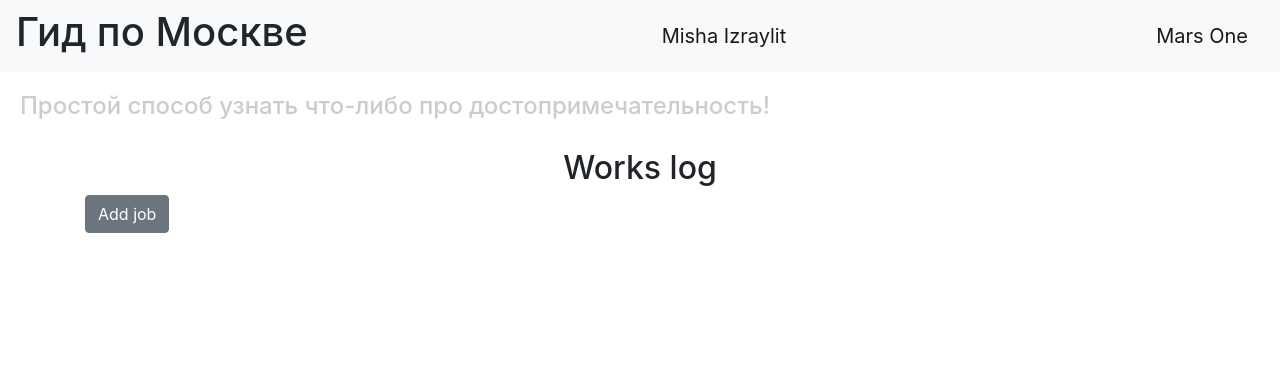
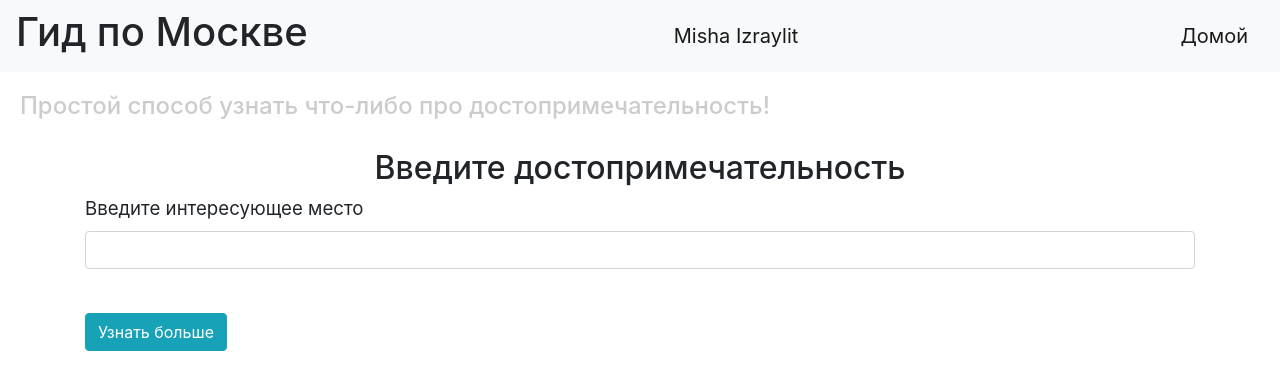
Before and after one commit to moiz303/Moscow_Guide, a Flask app: page / in a window 1280 px wide. Shown: the top 390 px of the page. Run offline with Flask 3, Linux system fonts and the light colour scheme; a user stored in the database is signed in; some libraries are stand-ins or nearby versions.

Commit message:
Unversioned Files

```diff
--- /dev/null
+++ b/data/make_req.py
@@ -0,0 +1,8 @@
+from flask_wtf import FlaskForm
+from wtforms import SubmitField, StringField
+from wtforms.validators import DataRequired
+
+
+class Reqest(FlaskForm):
+    req = StringField('Введите интересующее место', validators=[DataRequired()])
+    submit = SubmitField('Узнать больше')
--- a/log_in.py
+++ b/log_in.py
@@ -1,11 +1,13 @@
-from flask import Flask, render_template, redirect
+import wikipedia
+
+from flask import Flask, render_template, redirect, url_for
 from flask_login import LoginManager, login_user, login_required, logout_user
 
 from data import db_session
 from data.login_form import LoginForm
 from data.users import User
-from data.jobs import Jobs
 from data.register import RegisterForm
+from data.make_req import Reqest
 
 app = Flask(__name__)
 app.config['SECRET_KEY'] = 'yandexlyceum_secret_key'
@@ -39,16 +41,25 @@
     return render_template('login.html', title='Авторизация', form=form)
 
 
-@app.route("/")
+@app.route("/", methods=['GET', 'POST'])
 def index():
     """
     Сама, собственно, база
     """
-    db_sess = db_session.create_session()
-    jobs = db_sess.query(Jobs).all()
-    users = db_sess.query(User).all()
-    names = {name.id: (name.surname, name.name) for name in users}
-    return render_template("index.html", jobs=jobs, names=names, title='Work log')
+    form = Reqest()
+    if form.validate_on_submit():
+        return redirect(url_for(".give_info", request=form.req.data))
+    return render_template("index.html", form=form)
+
+
+@app.route("/give_info/<request>", methods=['GET', 'POST'])
+def give_info(request):
+    """
+    Получаем информацию с Википедии и постим её
+    """
+    wikipedia.set_lang('ru')
+    info = wikipedia.summary(request)
+    return render_template("give_info.html", text=info)
 
 
 @app.route('/logout')
@@ -69,11 +80,11 @@
     form = RegisterForm()
     if form.validate_on_submit():
         if form.password.data != form.password_again.data:
-            return render_template('register.html', title='Register', form=form,
+            return render_template('register.html', title='Регистрация', form=form,
                                    message="Пароли не совпадают")
         db_sess = db_session.create_session()
         if db_sess.query(User).filter(User.email == form.email.data).first():
-            return render_template('register.html', title='Register', form=form,
+            return render_template('register.html', title='Регистрация', form=form,
                                    message="Пользователь уже существует")
         user = User(
             name=form.name.data,
@@ -91,11 +102,11 @@
     return render_template('register.html', title='Регистрация', form=form)
 
 
-def main():
+def log_in():
     db_session.global_init("db/Users.sqlite3")
 
     app.run()
 
 
 if __name__ == '__main__':
-    main()
+    log_in()
--- a/templates/base.html
+++ b/templates/base.html
@@ -17,11 +17,11 @@
         <a class="navbar-brand" href="/logout">{{ current_user.name }} {{ current_user.surname }}</a>
         {% else %}
         <p>
-            <a class="btn btn-primary " href="/register">Register</a>
-            <a class="btn btn-success" href="/login">Log in</a>
+            <a class="btn btn-primary " href="/register">Регистрация</a>
+            <a class="btn btn-success" href="/login">Логин</a>
         </p>
         {% endif %}
-        <a class="navbar-brand" href="#">Mars One</a>
+        <a class="navbar-brand" href="#">Домой</a>
     </nav>
     <h4>Простой способ узнать что-либо про достопримечательность!</h4>
 </header>
--- a/templates/index.html
+++ b/templates/index.html
@@ -1,44 +1,18 @@
 {% extends "base.html" %}
 
 {% block content %}
-<meta charset="UTF-8">
-
-<h2 align="center">Works log</h2>
-{% if current_user.is_authenticated %}
-<a href="addjob" class="btn btn-secondary">Add job</a>
-{% endif %}
-{% for job in jobs %}
-<h3>Action # {{ job.id }}</h3>
-<div class="table_container">
-    <table class="my_table">
-        <tr class="my_row">
-            <td class="title" width="400px" bgcolor="#dddddd">Title of activity</td>
-            <td class="title" width="150px" bgcolor="#dddddd">Team leader</td>
-            <td class="title" width="100px" bgcolor="#dddddd" align="center">Duration</td>
-            <td class="title" width="200px" bgcolor="#dddddd" align="center">List of collaborators</td>
-            <td class="title" width="100px" bgcolor="#dddddd" align="center">Is finished</td>
-        </tr>
-        <tr class="my_row">
-            <td class="ordinary" bgcolor="#eeeeff">{{ job.job.capitalize() }}</td>
-            <td class="ordinary" bgcolor="#eeeeff">{{ names[job.team_leader][0] }} {{ names[job.team_leader][1] }}</td>
-            <td class="ordinary" bgcolor="#eeeeff" align="center">{{ job.work_size }} hours</td>
-            <td class="ordinary" bgcolor="#eeeeff" align="center">{{ job.collaborators }}</td>
-            {% if job.is_finished %}
-            <td class="ordinary" bgcolor="#eeffee" align="center">Finished</td>
-            {% else %}
-            <td class="ordinary" bgcolor="#ffeeff" align="center">Is not finished</td>
-            {% endif %}
-        </tr>
-
-    </table>
-</div>
-<br>
-{% if current_user.is_authenticated and current_user.id == job.team_leader or current_user.id == 1  %}
-<div>
-    <a href="/jobs/{{ job.id }}" class="btn btn-warning">Edit Job</a>
-    <a href="/job_delete/{{ job.id }}" class="btn btn-danger">Delete job</a>
-</div>
-{% endif %}
-{% endfor %}
-
+    <h2 align="center">Введите достопримечательность</h2>
+    <form action="" method="post">
+        {{ form.hidden_tag() }}
+        <p>
+            {{ form.req.label }}<br>
+            {{ form.req(class="form-control") }} <br>
+            {% for error in form.req.errors %}
+                    <div class="alert alert-danger" role="alert">
+                        {{ error }}
+                    </div>
+            {% endfor %}
+        </p>
+        <p>{{ form.submit(type="submit", class="btn btn-info") }}</p>
+    </form>
 {% endblock %}
--- a/templates/login.html
+++ b/templates/login.html
@@ -1,9 +1,8 @@
 {% extends "base.html" %}
 
 {% block content %}
-    <h1>Authorization</h1>
+    <h1>Aвторизация</h1>
     <form action="" method="post">
-        {{ form.hidden_tag() }}
         <p>
             {{ form.email.label }}<br>
             {{ form.email(class="form-control", type="email") }}<br>
--- a/templates/register.html
+++ b/templates/register.html
@@ -1,7 +1,7 @@
 {% extends "base.html" %}
 
 {% block content %}
-<h1>Register Form</h1>
+<h1>Форма регистрации</h1>
 
 <form action="" method="post">
     {{ form.hidden_tag() }}
```
Also changed, not shown: data/add_job.py (deleted, +0 -13 lines), main.py (+16 -24 lines), templates/addjob.html (deleted, +0 -49 lines), templates/give_info.html (added, +10 -0 lines), db/Users.sqlite3, static/img/alien_1.png (deleted), static/img/alien_2.jpg (deleted), tmp.png.
